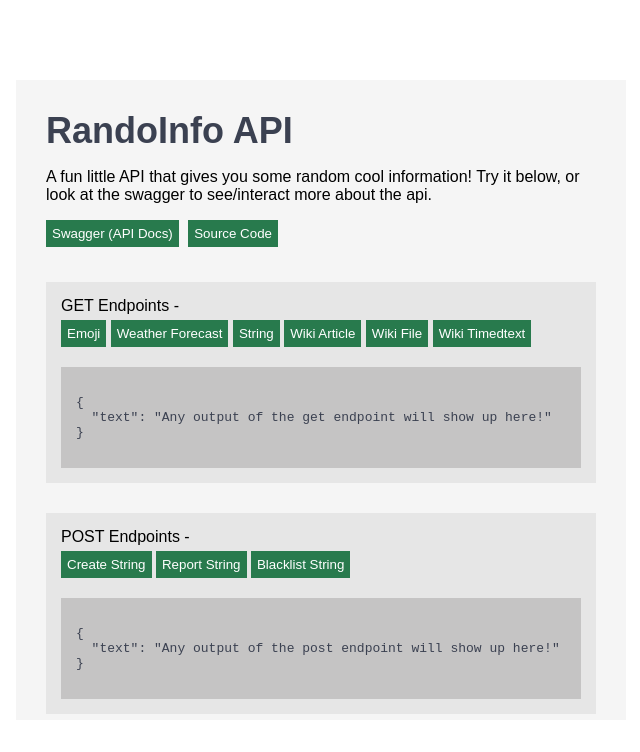
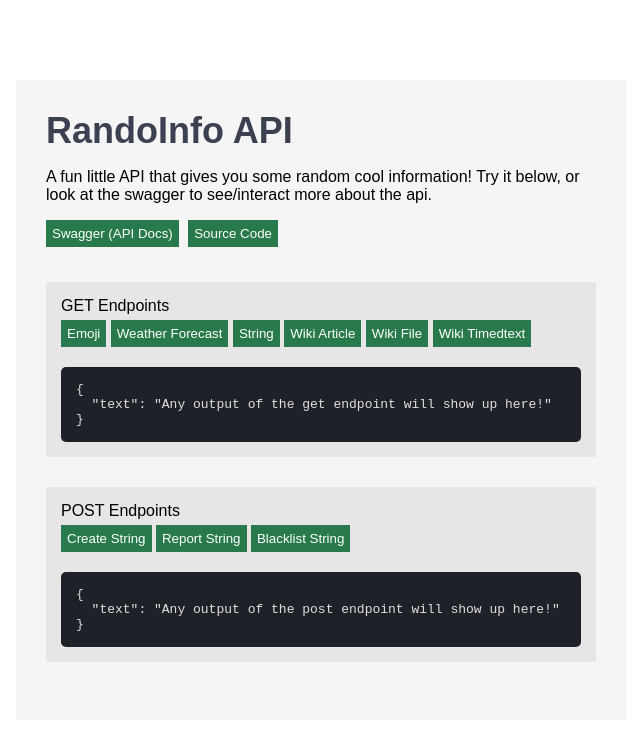
Before and after one commit to udu3324/RandoInfo, a SvelteKit app: page / in a window 1280 px wide. Shown: the top 752 px of the page, without its empty margins (319-959 px from the left). Built offline with nearby package versions, Linux system fonts and the light colour scheme.

Commit message:
update readme & front page

```diff
--- a/src/lib/supabase.js
+++ b/src/lib/supabase.js
@@ -1,9 +1,8 @@
 import { createClient } from "@supabase/supabase-js";
 import { SUPABASEKEY } from "$env/static/private"
+import { SUPABASEURL } from "$env/static/private"
 
-const supabaseUrl = 'https://swbsfmfqxwbpvqvhsdgm.supabase.co'
-
-export const supabase = createClient( supabaseUrl, SUPABASEKEY )
+export const supabase = createClient( SUPABASEURL, SUPABASEKEY )
 
 export async function isBlacklisted(ip) {
     const { data, error } = await supabase
--- a/src/routes/+page.svelte
+++ b/src/routes/+page.svelte
@@ -94,7 +94,7 @@
 
         <div class="inner-panel">
             <div style="margin-bottom:5px">
-                <h>GET Endpoints - {getEndpointURL}</h>
+                <h>GET Endpoints <code>{getEndpointURL}</code></h>
             </div>
 
             <button disabled={awaitingResponse} on:click={() => useGetEndpoint('/api/v1/emoji')}>Emoji</button>
@@ -111,7 +111,7 @@
 
         <div class="inner-panel">
             <div style="margin-bottom:5px">
-                <h>POST Endpoints - {postEndpointURL}</h>
+                <h>POST Endpoints <code>{postEndpointURL}</code></h>
             </div>
 
             <button disabled={awaitingResponse} on:click={() => {postPath = "/api/v1/string/create"}}>Create String</button>
@@ -153,7 +153,7 @@
 
     button:disabled {
         background-color: #0b502a;
-        cursor: not-allowed;
+        cursor: wait;
     }
 
     button:hover {
@@ -162,7 +162,7 @@
 
     button:disabled:hover {
         background-color: #0b502a;
-        cursor: not-allowed;
+        cursor: wait;
     }
 
     .container {
@@ -199,8 +199,14 @@
     .result-panel {
         margin-top: 15px;
         padding: 15px;
-        background-color: rgb(197, 196, 196);
-        color: #3b4151;
+        background-color: #1e2127;
+        color: #dfdfdf;
         overflow: auto;
+        border-radius: 5px;
+    }
+
+    pre {
+        margin-bottom: 0;
+        margin-top: 0;
     }
 </style>
```
Also changed, not shown: 1 other file (tests, documents, lock files or other folders).
